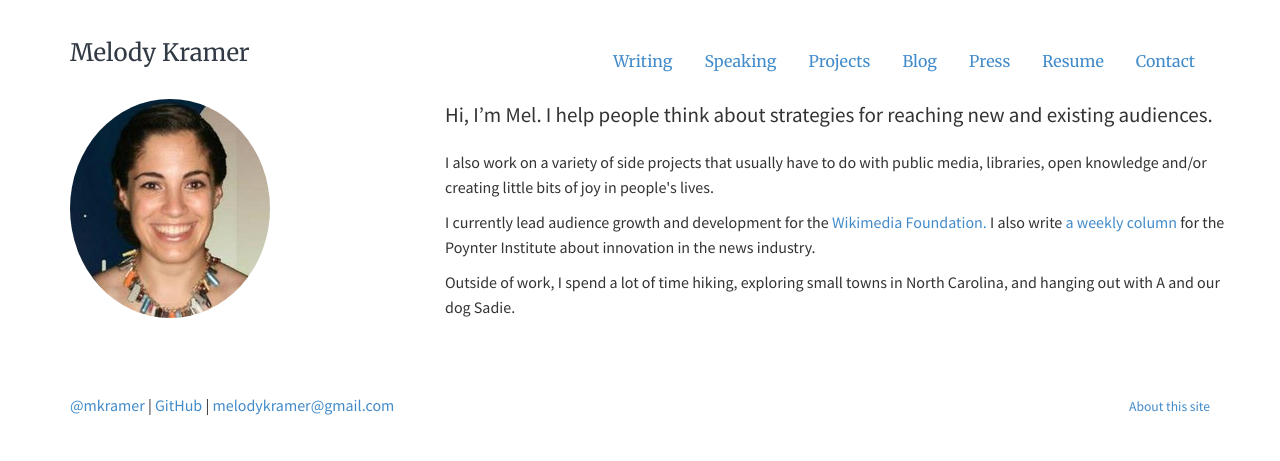
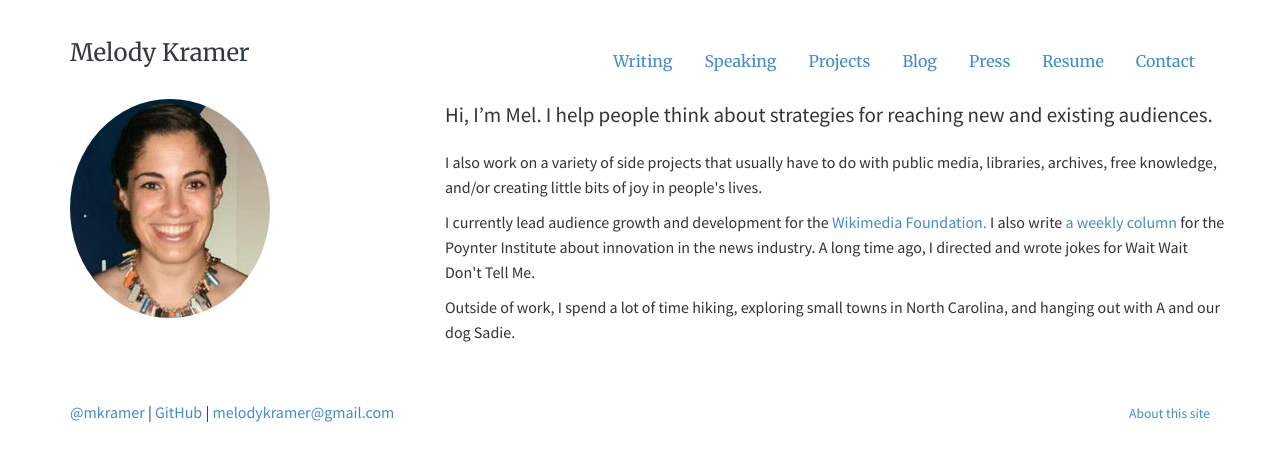
Before and after one commit to melodykramer/old-website, a Jekyll site: the page built from index.md, in a window 1280 px wide. Shown: the top 461 px of the page. Built offline with Jekyll 4.4.1, drawn with Linux system fonts in a browser that asks for light colours.

Commit message:
Update index.md

```diff
--- a/index.md
+++ b/index.md
@@ -15,7 +15,7 @@
 	</div>
 	<div itemscope itemtype="http://data-vocabulary.org/Person" class="col-sm-8"></div>
 	<p class="lead" markdown="1">Hi, I'm <span itemprop="name">Mel</span>. I help people think about strategies for reaching new and existing audiences.</p>
-	<p>I also work on a variety of side projects that usually have to do with public media, libraries, open knowledge and/or creating little bits of joy in people's lives.</p>
-	<p>I currently lead audience growth and development for the <a href="https://wikimediafoundation.org/wiki/Home">Wikimedia Foundation.</a> I also write <a href="http://www.poynter.org/author/melody-kramer/">a weekly column</a> for the Poynter Institute about innovation in the news industry.</p>
+	<p>I also work on a variety of side projects that usually have to do with public media, libraries, archives, free knowledge, and/or creating little bits of joy in people's lives.</p>
+	<p>I currently lead audience growth and development for the <a href="https://wikimediafoundation.org/wiki/Home">Wikimedia Foundation.</a> I also write <a href="http://www.poynter.org/author/melody-kramer/">a weekly column</a> for the Poynter Institute about innovation in the news industry. A long time ago, I directed and wrote jokes for Wait Wait Don't Tell Me.</p>
 	<p>Outside of work, I spend a lot of time hiking, exploring small towns in North Carolina, and hanging out with A and our dog Sadie.</p>
 </div>
```
